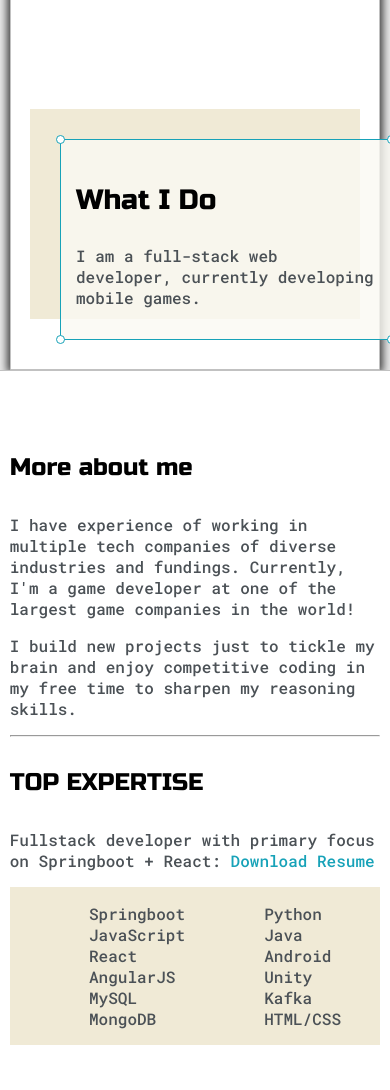
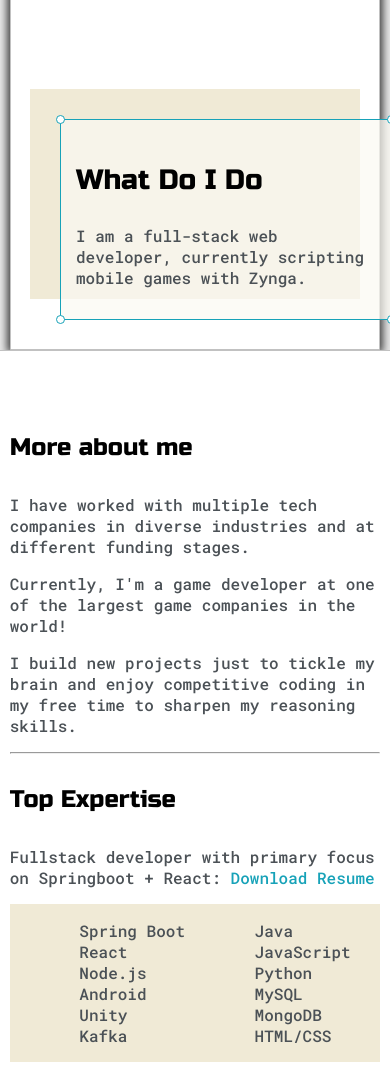
Before and after one commit to nimeshnischal/My-Website, a plain HTML site: page index.html in a window 390 px wide. Shown: the part 790-1880 px from the top of the page. Drawn offline with Linux system fonts and the light colour scheme.

Commit message:
Colors updated + LinkedIn meta keys populated + content updated

```diff
--- a/blue.css
+++ b/blue.css
@@ -9,7 +9,7 @@
 
     --themeDotBorder: #fff;
 
-    --previewBg: rgb(25, 39, 52, 0.8);
+    --previewBg: rgb(25, 39, 52, 0.5);
     --previewShadow: #111921;
 
     --btnColor: #17a2b8;
--- a/default.css
+++ b/default.css
@@ -9,7 +9,7 @@
 
     --themeDotBorder: #24292e;
 
-    --previewBg: rgb(251, 249, 243, 0.8);
+    --previewBg: rgb(251, 249, 243, 0.7);
     --previewShadow: #f0ead6;
 
     --btnColor: black;
@@ -106,7 +106,7 @@ h6 { font-size: 16px; }
 
 #navigation {
     margin: 01;
-    padding: 10px;
+    padding-right: 10px;
 }
 
 #navigation a {
@@ -313,18 +313,18 @@ h6 { font-size: 16px; }
 }
 
 .post-preview {
-    background-color: #fff;
+    background-color: var(--secondaryColor);
     padding: 15px;
     min-height: 125px
 }
 
 .post-title {
-    color: black;
+    color: var(--mainText);
     margin: 0;
 }
 
 .post-intro {
-    color: #4b5156;
+    color: var(--secondaryText);
     font-size: 14px;
 }
 
--- a/index.html
+++ b/index.html
@@ -5,12 +5,24 @@
     <title>Nimesh Nischal</title>
     <meta name="viewport" content="width=device-width, initial-scale=1.0,
     maximum-scale=1, minimum-scale=1">
+    <link rel="icon" href="images/logo.png">
+
+    <!-- LinkedIn meta values -->
+    <meta name="description" content="My Website" />
+    <meta name="title" property="og:title" content="Nimesh Nischal" />
+    <meta property="og:type" content="Nimesh Nischal" />
+    <meta name="image" property="og:image" content="https://s3.ap-south-1.amazonaws.com/www.nimeshnischal.com/images/logo.png"/>
+    <meta name="description" property="og:description" content="Welcome to my website!"/>
+    <meta name="author" content="Nimesh Nischal" />
+
     <link rel="preconnect" href="https://fonts.gstatic.com">
     <link href="https://fonts.googleapis.com/css2?family=Russo+One&display=swap" rel="stylesheet">
     <link href="https://fonts.googleapis.com/css2?family=Roboto+Mono:wght@500&family=Russo+One&display=swap" rel="stylesheet">
+
     <link rel="stylesheet" type="text/css" href="default.css">
     <link rel="stylesheet" type="text/css" href="./toast/toast.css">
     <link id="theme-style" rel="stylesheet" type="text/css" href="">
+
     <!-- Global site tag (gtag.js) - Google Analytics -->
     <script async src="https://www.googletagmanager.com/gtag/js?id=G-4HJ8GWEFNG"></script>
     <script>
@@ -20,6 +32,7 @@
 
         gtag('config', 'G-4HJ8GWEFNG');
     </script>
+
 </head>
 <body>
     <section class="s1">
@@ -58,10 +71,10 @@
                             <div id="corner-tl" class=corner></div>
                             <div id="corner-tr" class=corner></div>
                             <h3>
-                                What I Do
+                                What Do I Do
                             </h3>
                             <p>
-                                I am a full-stack web developer, currently developing mobile games.
+                                I am a full-stack web developer, currently scripting mobile games with Zynga.
                             </p>
                             <div id="corner-br" class=corner></div>
                             <div id="corner-bl" class=corner></div>
@@ -79,32 +92,33 @@
                 <div class="about-me">
                     <h4>More about me</h4>
                     <p>
-                        I have experience of working in multiple tech companies of diverse industries and fundings. Currently, I'm a game developer at one of the largest game companies in the world!
+                        I have worked with multiple tech companies in diverse industries and at different funding stages.
                     </p>
+                    <p>Currently, I'm a game developer at one of the largest game companies in the world!</p>
                     <p>
                         I build new projects just to tickle my brain and enjoy competitive coding in my free time to sharpen my reasoning skills.
                     </p>
                     <hr>
-                    <h4>TOP EXPERTISE</h4>
+                    <h4>Top Expertise</h4>
 
                     <p>Fullstack developer with primary focus on Springboot + React: <a href="Nimesh_Nischal.pdf" target="_blank">Download Resume</a></p>
 
                     <div id="skills">
                         <ul>
-                            <li>Springboot</li>
-                            <li>JavaScript</li>
+                            <li>Spring Boot</li>
                             <li>React</li>
-                            <li>AngularJS</li>
-                            <li>MySQL</li>
-                            <li>MongoDB</li>
+                            <li>Node.js</li>
+                            <li>Android</li>
+                            <li>Unity</li>
+                            <li>Kafka</li>
                         </ul>
 
                         <ul>
+                            <li>Java</li>
+                            <li>JavaScript</li>
                             <li>Python</li>
-                            <li>Java</li>
-                            <li>Android</li>
-                            <li>Unity</li>
-                            <li>Kafka</li>
+                            <li>MySQL</li>
+                            <li>MongoDB</li>
                             <li>HTML/CSS</li>
                         </ul>
                     </div>
--- a/purple.css
+++ b/purple.css
@@ -9,7 +9,7 @@
 
     --themeDotBorder: #fff;
 
-    --previewBg: rgb(29, 21, 32, 0.8);
+    --previewBg: rgb(29, 21, 32, 0.4);
     --previewShadow: #2b202f;
 
     --btnColor: #8534a3;
```
